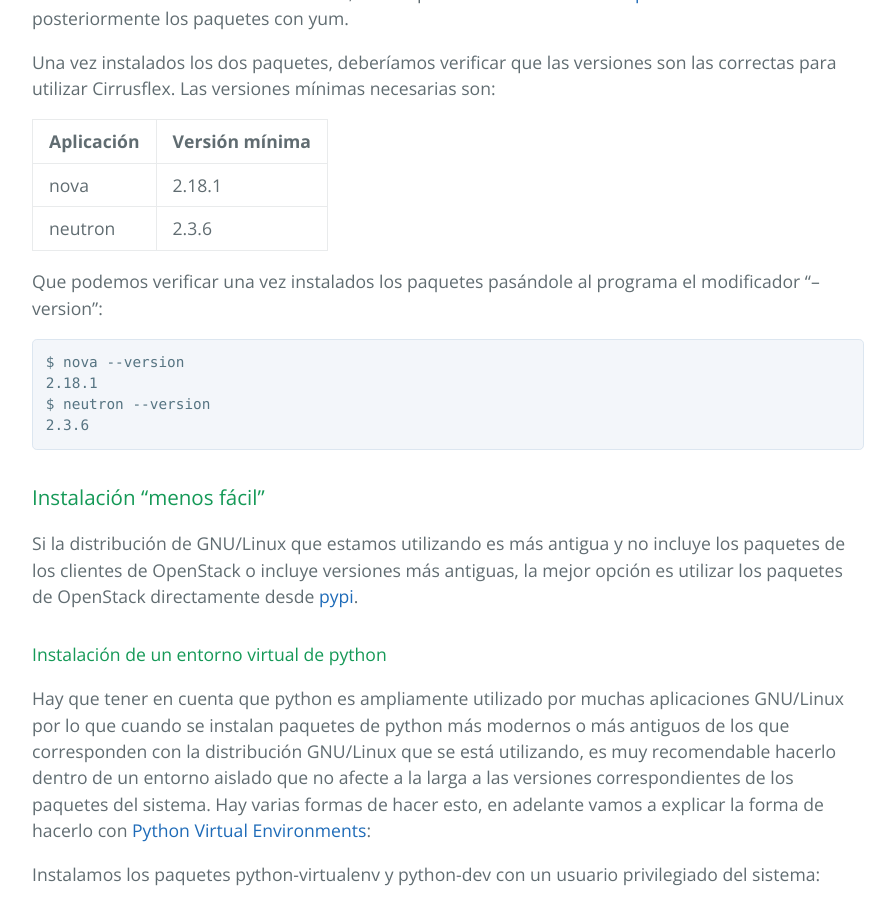
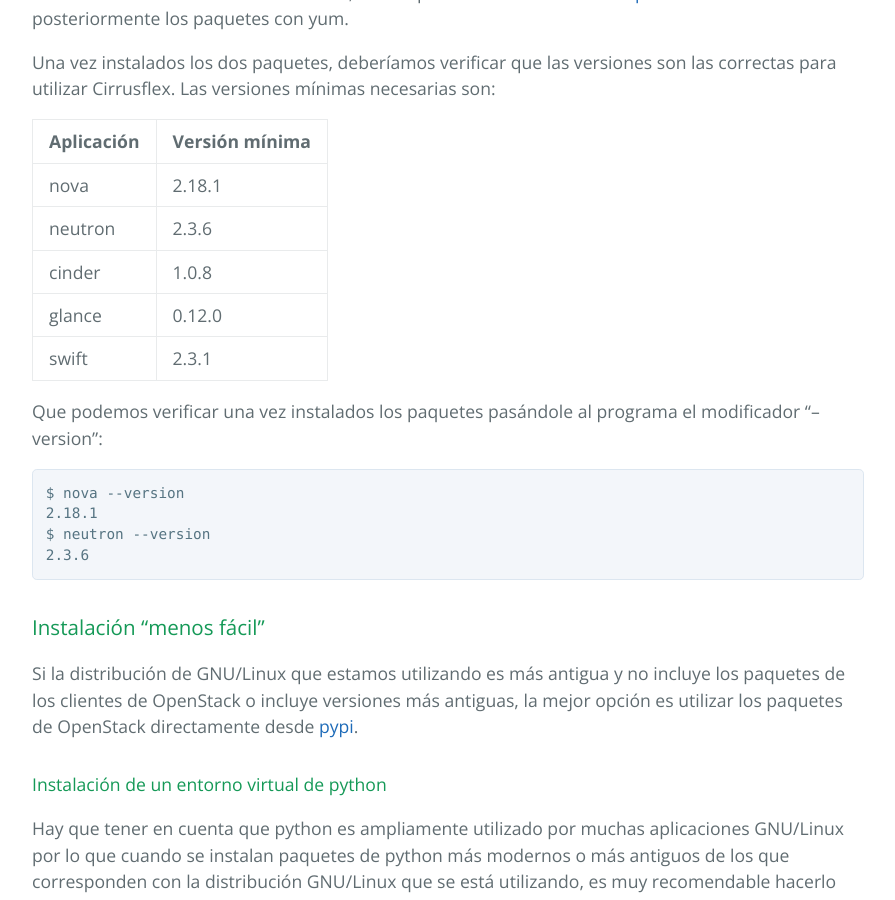
Before and after one commit to iesgn/ow1, a Jekyll site: the page built from curso/u5/previos.md, in a window 1280 px wide and 900 px high, scrolled down 2987 px. Shown: the whole window, without its empty margins (192-1087 px from the left). Built offline with Jekyll 4.4.1, drawn with Linux system fonts in a browser that asks for light colours.

Commit message:
Actulizao CLI

```diff
--- a/curso/u5/previos.md
+++ b/curso/u5/previos.md
@@ -132,6 +132,9 @@ mínimas necesarias son:
 |----------|--------------|
 |nova|2.18.1|
 |neutron|2.3.6|
+|cinder|1.0.8|
+|glance|0.12.0|
+|swift|2.3.1|
 
 Que podemos verificar una vez instalados los paquetes pasándole al
 programa el modificador "--version":
```
